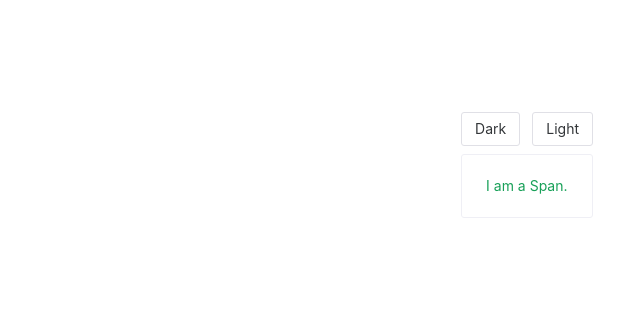
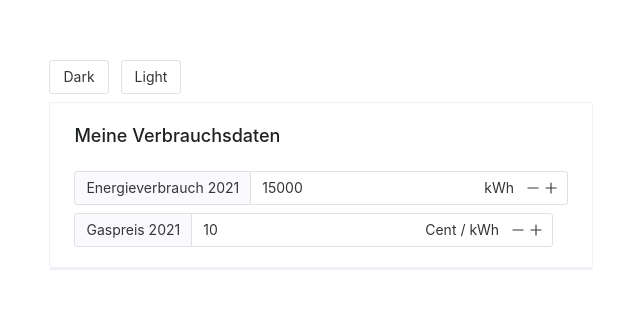
Before and after one commit to mrsimpson/energy, a Vue app: page / in a window 1280 px wide. Shown: the part 235-544 px from the top of the page, without its empty margins (47-687 px from the left). Built offline with nearby package versions, Linux system fonts and the light colour scheme.

Commit message:
First inputs

```diff
--- a/src/App.vue
+++ b/src/App.vue
@@ -5,17 +5,7 @@
       <n-button @click="theme = null">Light</n-button>
     </n-space>
     <n-config-provider :theme="theme">
-      <n-card>
-        <n-el
-          tag="span"
-          style="
-            color: var(--primary-color);
-            transition: 0.3s var(--cubic-bezier-ease-in-out);
-          "
-        >
-          I am a Span.
-        </n-el>
-      </n-card>
+      <RouterView />
     </n-config-provider>
   </n-space>
 </template>
@@ -35,8 +25,6 @@ export default defineComponent({
   components: {
     NButton,
     NConfigProvider,
-    NCard,
-    NEl,
     NSpace
   },
   setup() {
--- a/src/components/TheGasCalculator.vue
+++ b/src/components/TheGasCalculator.vue
@@ -1,14 +1,65 @@
 <template>
-  <n-button>naive-ui</n-button>
+  <n-card class="input-params"
+    title="Meine Verbrauchsdaten">
+    <n-space vertical>
+    <n-input-group>
+      <n-input-group-label>Energieverbrauch 2021</n-input-group-label>
+    <n-input-number
+      v-model:value="params.consumption2021"
+      :validator="validatePositive"
+      :min="1"
+      placeholder="Energieverbrauch 2021"
+      :step="1000"
+    >
+      <template #suffix>kWh</template></n-input-number
+    >
+    </n-input-group>
+    <n-input-group>
+      <n-input-group-label>Gaspreis 2021</n-input-group-label>
+
+    <n-input-number
+      v-model:value="params.price2021"
+      :validator="validatePositive"
+      :min="0"
+      placeholder="Gaspreis 2021"
+      :step="0.01"
+      :format="euroToCent"
+      :parse="centToEuro"
+    >
+      <template #suffix>Cent / kWh</template></n-input-number
+    >
+  </n-input-group>
+</n-space>
+  </n-card>
+  <n-card>
+
+  </n-card>
 </template>
 
 <script lang="ts">
-  import { defineComponent } from 'vue'
-  import { NButton } from 'naive-ui'
+import { defineComponent } from "vue";
+import { NInputNumber, NCard, NInputGroup, NInputGroupLabel, NSpace } from "naive-ui";
+import { toNumber } from "@vue/shared";
 
-  export default defineComponent({
-    components: {
-      NButton
-    }
-  })
+export default defineComponent({
+  setup: () => ({
+    validatePositive: (x: number) => x > 0,
+    euroToCent: (x: number | null): string => `${(x || 0) * 100}`,
+    centToEuro: (x: string): number => toNumber(x) / 100,
+  }),
+  components: {
+    NInputNumber,
+    NInputGroup,
+    NInputGroupLabel,
+    NCard,
+    NSpace
+  },
+  data: () => ({
+    params: {
+      consumption2021: 15000,
+      price2021: 0.1,
+      price2022: 0.4,
+    },
+  }),
+});
 </script>
```
